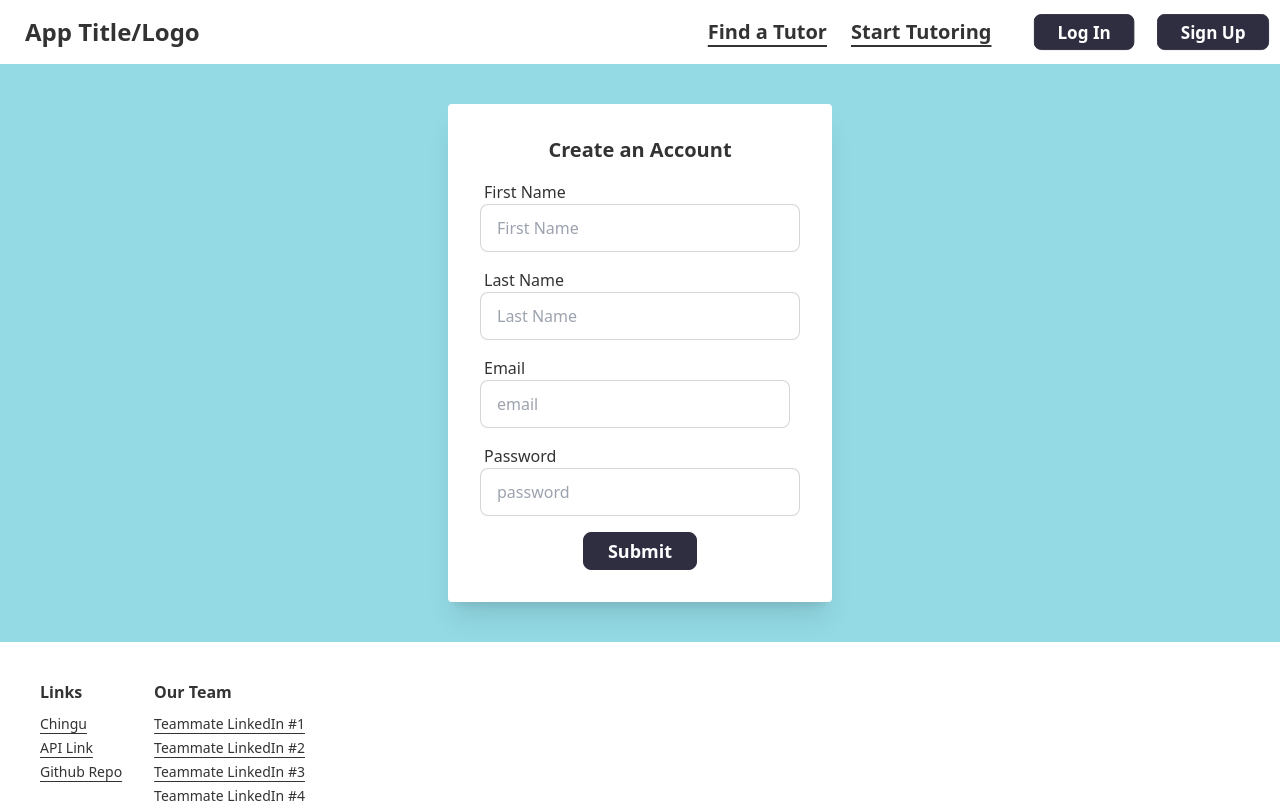
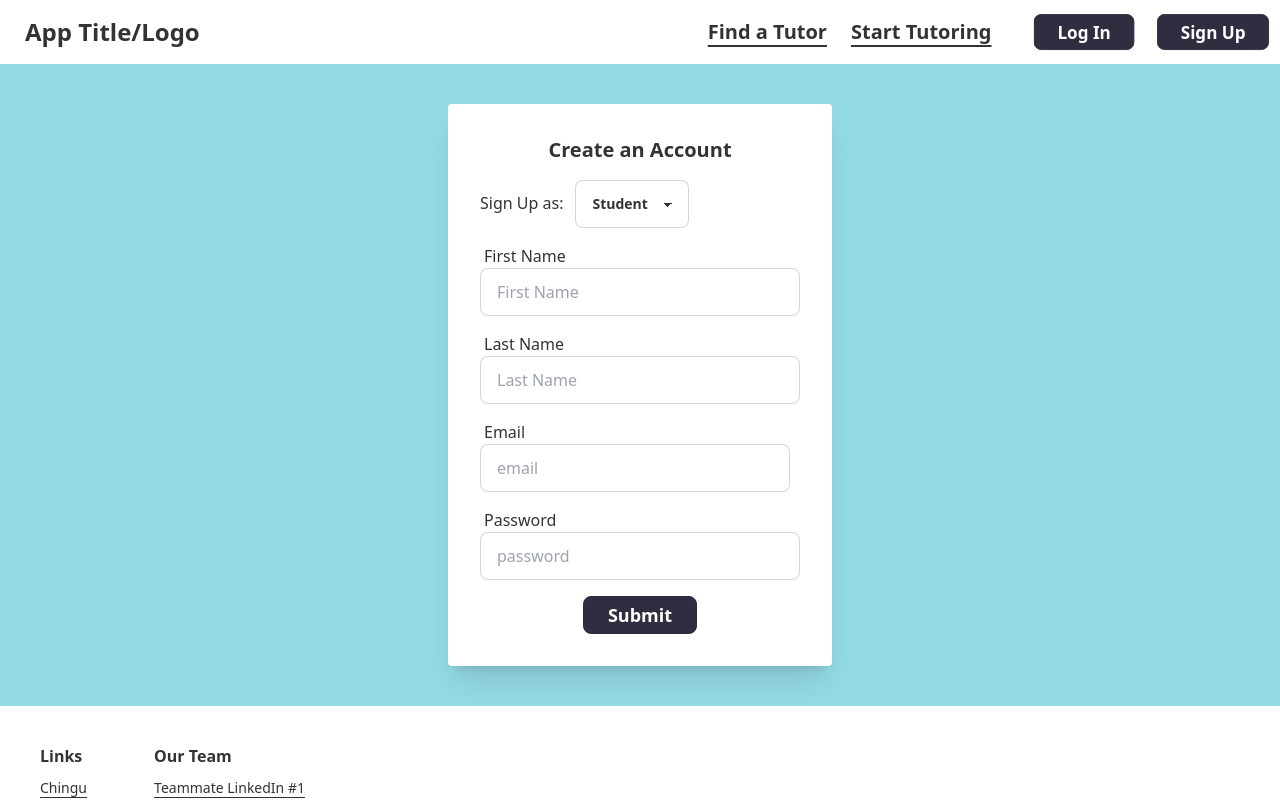
Before and after one commit to chingu-voyages/Find-A-Tutor-App, a React (Vite) app in the folder client/: page /account/register in a window 1280 px wide. Shown: the top 803 px of the page. Built offline with nearby package versions, Linux system fonts and the light colour scheme.

Commit message:
28 - Role Change for Register page     - Created Select component and implemented on Register page

```diff
--- /dev/null
+++ b/client/src/components/common/Select.tsx
@@ -0,0 +1,70 @@
+import React, { useState } from 'react';
+
+interface OptionsProps {
+  /**
+   * Value of option
+   */
+  value: string;
+  /**
+   * Label of option
+   */
+  label?: string;
+}
+
+export function Option({ value, label }: OptionsProps) {
+  return <option value={value}>{label ? label : value}</option>;
+}
+
+interface SelectProps {
+  /**
+   * Id of Select
+   */
+  id?: string;
+  /**
+   * Name of Select
+   */
+  name?: string;
+  /**
+   * Non-selectable option to use as placeholder for Select
+   */
+  placeholder?: string;
+  /**
+   * Options to render in dropdown
+   */
+  children?: React.ReactNode;
+  /**
+   * Default Value of Selected Item
+   */
+  defaultValue?: string;
+  /**
+   * Value of Selected Item
+   */
+  value?: string;
+  /**
+   * Handle Change for Select
+   */
+  handleChange?: React.ChangeEventHandler<HTMLSelectElement>;
+}
+
+function Select({
+  id,
+  name,
+  placeholder,
+  children,
+  defaultValue,
+  value,
+  handleChange,
+}: SelectProps) {
+  return (
+    <select onChange={handleChange} className="select select-bordered max-w-xs">
+      {placeholder && (
+        <option disabled selected>
+          {placeholder}
+        </option>
+      )}
+      {children}
+    </select>
+  );
+}
+
+export default Select;
--- a/client/src/pages/Register.tsx
+++ b/client/src/pages/Register.tsx
@@ -1,8 +1,9 @@
-import React from 'react';
+import React, { useState } from 'react';
 import { Formik, Form, FormikHelpers } from 'formik';
 import TextInput from '../components/common/TextInput';
 import { RegisterSchema } from '../utils/schemas';
 import Button from '../components/Button';
+import Select, { Option } from '../components/common/Select';
 export interface RegisterFormValues {
   firstName: string;
   lastName: string;
@@ -11,6 +12,12 @@ export interface RegisterFormValues {
 }
 
 function Register() {
+  const [selectedRole, setSelectedRole] = useState('STUDENT');
+
+  const handleRoleChange = (e: React.ChangeEvent<HTMLSelectElement>) => {
+    setSelectedRole(e.target.value);
+  };
+
   return (
     <>
       <div className="card w-full md:w-96 rounded-none md:rounded bg-secondary md:bg-base-100 md:shadow-xl">
@@ -28,12 +35,20 @@ function Register() {
           ) => {
             setTimeout(() => {
               alert(JSON.stringify(values, null, 2));
+              console.log('Selected Role: ', selectedRole);
               setSubmitting(false);
             }, 500);
           }}
         >
           <Form className="card-body items-start gap-4">
             <h2 className="card-title self-center">Create an Account</h2>
+            <div className="flex-row">
+              <label className="self-center mr-3">Sign Up as:</label>
+              <Select handleChange={handleRoleChange}>
+                <Option value="STUDENT" label="Student" />
+                <Option value="TUTOR" label="Tutor" />
+              </Select>
+            </div>
             <TextInput
               name="firstName"
               label="First Name"
@@ -52,7 +67,6 @@ function Register() {
               type="password"
             />
             <div className="card-actions md:self-center">
-              {/* <button className="btn btn-primary text-neutral">Submit</button> */}
               <Button text="Submit" />
             </div>
           </Form>
```
